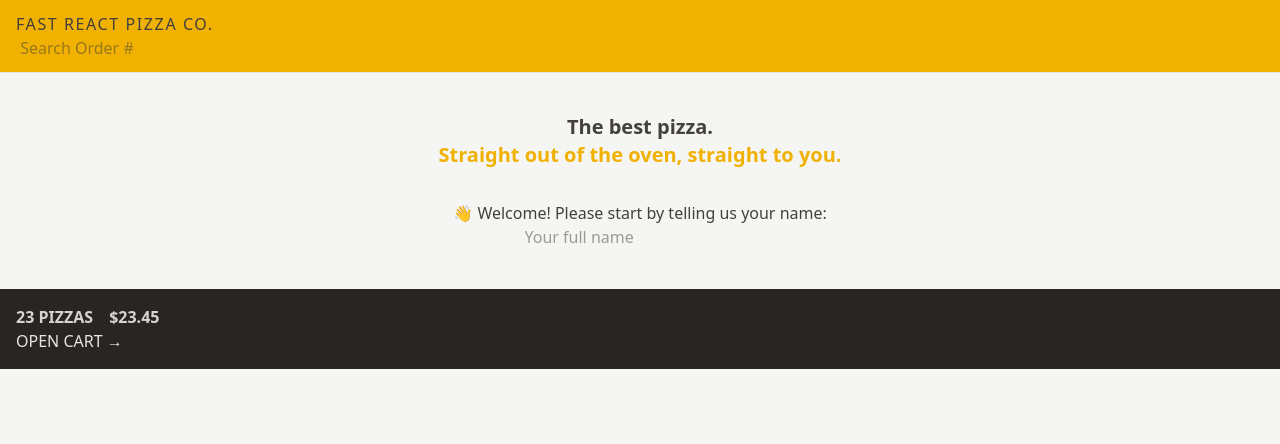
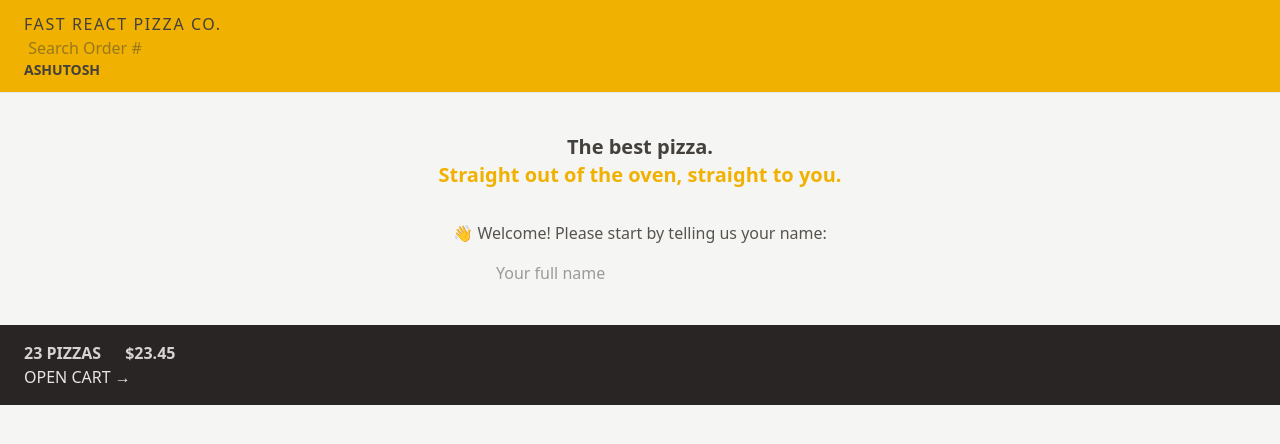
Before and after one commit to ashutosh-mishra-dev/fast-react-pizza-using-react-router-and-data-loading-and-use-tailwindcss-and-adding-redux-advance, a React (Vite) app: page / in a window 1280 px wide. Shown: the top 444 px of the page. Built offline with nearby package versions, Linux system fonts and the light colour scheme.

Commit message:
update in section 23 : Tailwind css : responsive design

```diff
--- a/src/features/cart/CartOverview.jsx
+++ b/src/features/cart/CartOverview.jsx
@@ -2,8 +2,8 @@
 
 function CartOverview() {
   return (
-    <div className="bg-stone-800 p-4 text-stone-200 uppercase">
-      <p className="space-x-4 font-semibold text-stone-300">
+    <div className="bg-stone-800 p-4 py-4 text-sm text-stone-200 uppercase sm:px-6 md:text-base">
+      <p className="space-x-4 font-semibold text-stone-300 sm:space-x-6">
         <span>23 pizzas</span>
         <span>$23.45</span>
       </p>
--- a/src/features/user/CreateUser.jsx
+++ b/src/features/user/CreateUser.jsx
@@ -1,7 +1,7 @@
-import { useState } from 'react';
+import { useState } from "react";
 
 function CreateUser() {
-  const [username, setUsername] = useState('');
+  const [username, setUsername] = useState("");
 
   function handleSubmit(e) {
     e.preventDefault();
@@ -9,16 +9,19 @@
 
   return (
     <form onSubmit={handleSubmit}>
-      <p>👋 Welcome! Please start by telling us your name:</p>
+      <p className="text- mb-4 text-stone-600 md:text-base">
+        👋 Welcome! Please start by telling us your name:
+      </p>
 
       <input
         type="text"
         placeholder="Your full name"
         value={username}
         onChange={(e) => setUsername(e.target.value)}
+        className="w-72"
       />
 
-      {username !== '' && (
+      {username !== "" && (
         <div>
           <button>Start ordering</button>
         </div>
--- a/src/features/user/Username.jsx
+++ b/src/features/user/Username.jsx
@@ -1,5 +1,5 @@
 function Username() {
-  return <div className="hidden text-sm font-semibold">Ashutosh</div>;
+  return <div className="hidden text-sm font-semibold sm:block">Ashutosh</div>;
 }
 
 export default Username;
--- a/src/ui/Header.jsx
+++ b/src/ui/Header.jsx
@@ -4,7 +4,7 @@
 
 function Header() {
   return (
-    <header className="border-b border-stone-200 bg-yellow-500 px-4 py-3 uppercase">
+    <header className="border-b border-stone-200 bg-yellow-500 px-4 py-3 uppercase sm:px-6">
       <Link to="/" className="tracking-widest">
         Fast react Pizza Co.
       </Link>
```
